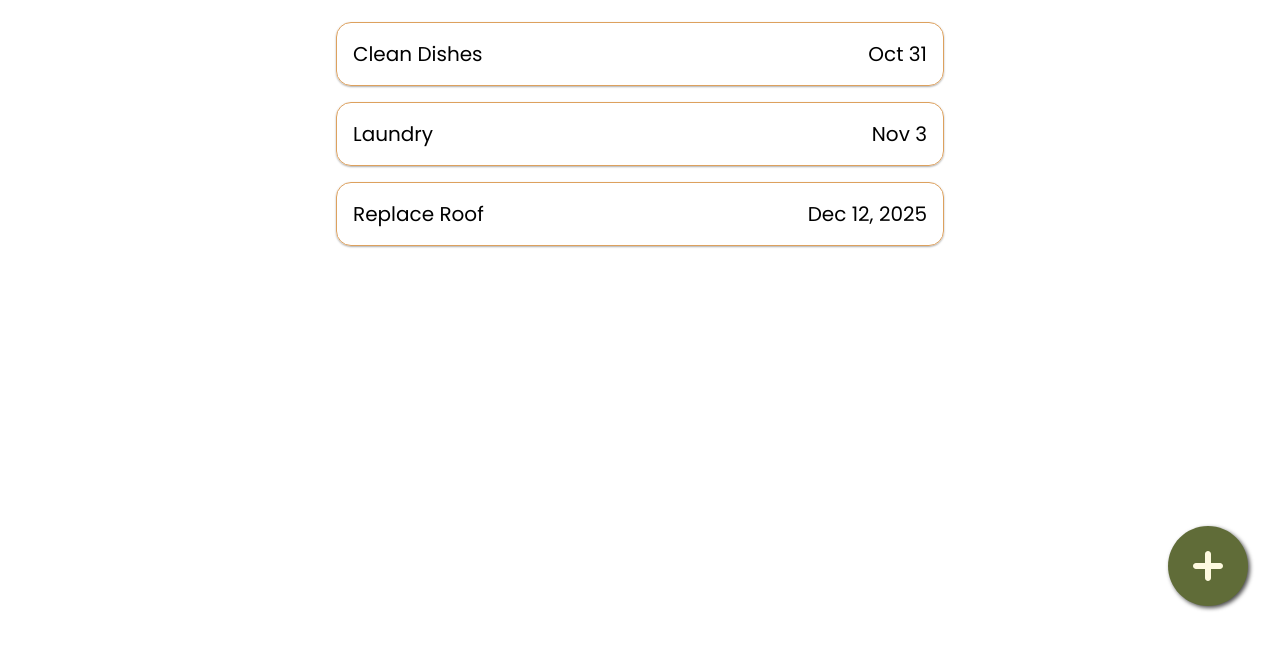
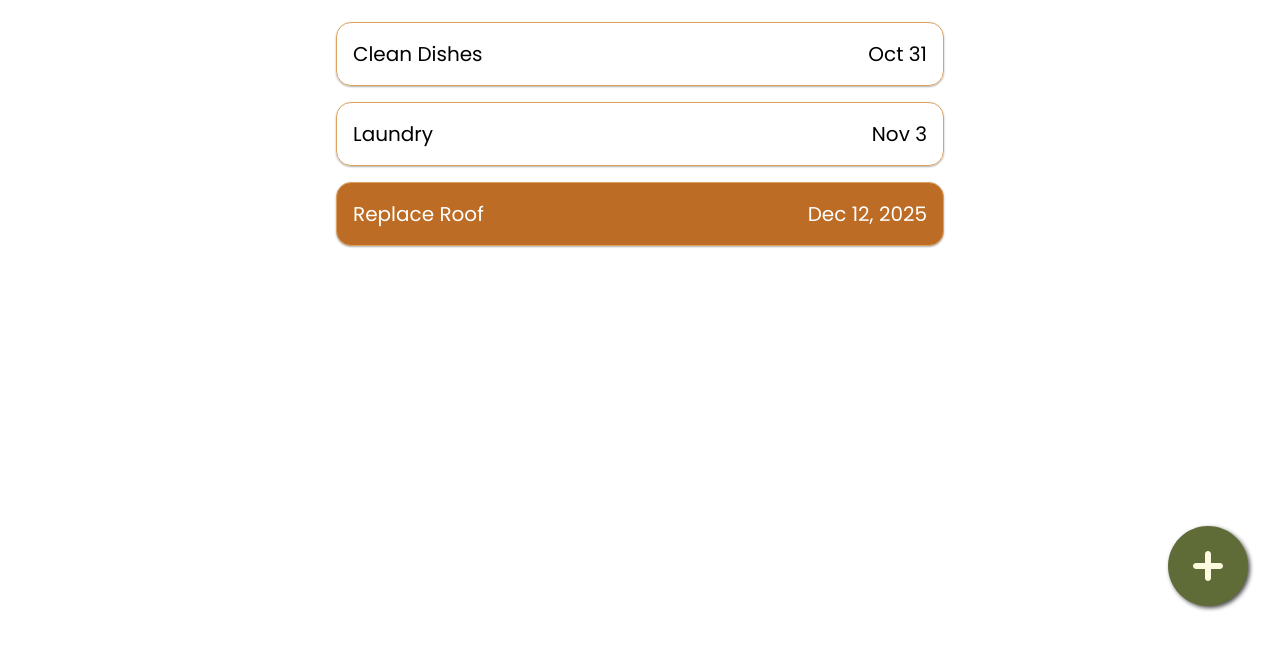
Before and after one commit to derekwhayes/todo-list, a website built with webpack: page src/template.html in a window 1280 px wide. Both pictures are taken after a click on the item "General Todos". Shown: the part 154-800 px from the top of the page. Built offline with nearby package versions, Linux system fonts and the light colour scheme.

Commit message:
Add accent color to high priority items

```diff
--- a/src/scripts/tasks.js
+++ b/src/scripts/tasks.js
@@ -41,6 +41,9 @@ const tasks = (category) => {
             const listItem = document.createElement('li');
             listItem.classList.add('taskListItem');
             listItem.classList.add('listItem');
+            if (task.priority === 'high') {
+                listItem.classList.add('high-priority');
+            }
 
             const titleSpan = document.createElement('span');
             titleSpan.classList.add('titleSpan');
--- a/src/styles/style.css
+++ b/src/styles/style.css
@@ -155,6 +155,11 @@ main {
     justify-content: space-between;
 }
 
+.high-priority {
+    background-color: var(--secondaryAccent);
+    color: #fff;
+}
+
 /* CATEGORIES */
 .categoryList {
     margin: 8vh 0;
```
